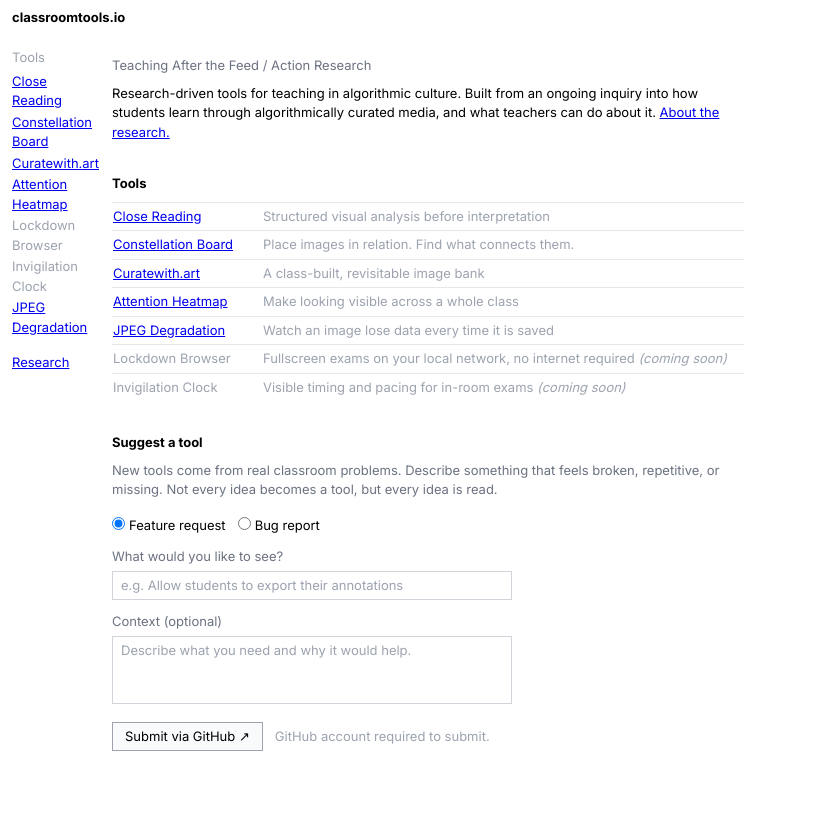
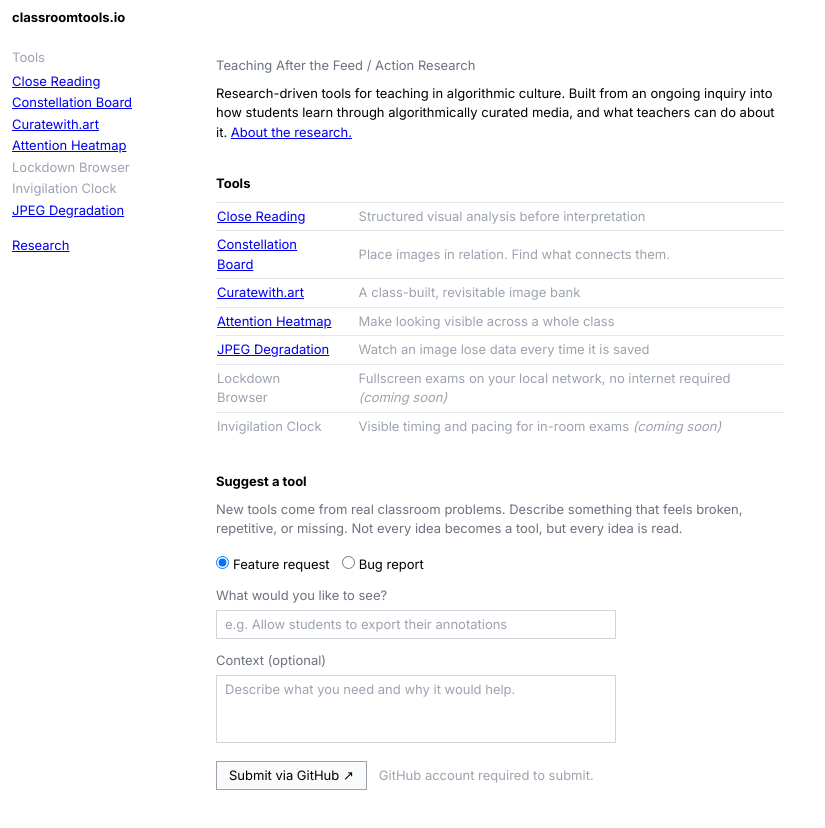
Before and after one commit to ohwowgreat/classroomtools.io, a Next.js app: page / in a window 1280 px wide. Shown: the top 828 px of the page, without its empty margins (0-825 px from the left). Built offline with nearby package versions, Linux system fonts and the light colour scheme.

Commit message:
Wider nav (w-44) and add gap between nav and content

```diff
--- a/app/(site)/layout.tsx
+++ b/app/(site)/layout.tsx
@@ -17,14 +17,14 @@
 
         {/* Fixed left nav — starts at same y as content */}
         <aside
-          className="fixed left-0 w-28 px-3 pt-3 overflow-y-auto"
+          className="fixed left-0 w-44 px-3 pt-3 overflow-y-auto"
           style={{ top: '2.25rem', height: 'calc(100vh - 2.25rem)' }}
         >
           <Nav />
         </aside>
 
-        {/* Scrollable content — same top padding as nav */}
-        <main className="ml-28 flex-1 pt-3 pr-10 pb-16 max-w-2xl">
+        {/* Scrollable content — same top padding as nav, gap from nav */}
+        <main className="ml-44 flex-1 pt-3 pl-10 pr-16 pb-16 max-w-2xl">
           {children}
         </main>
 
```
